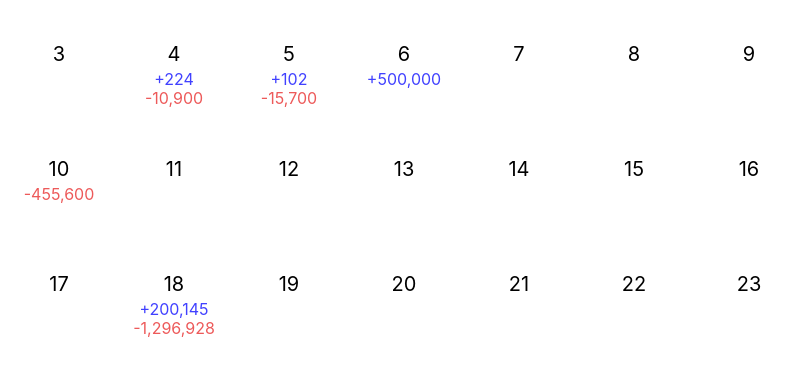
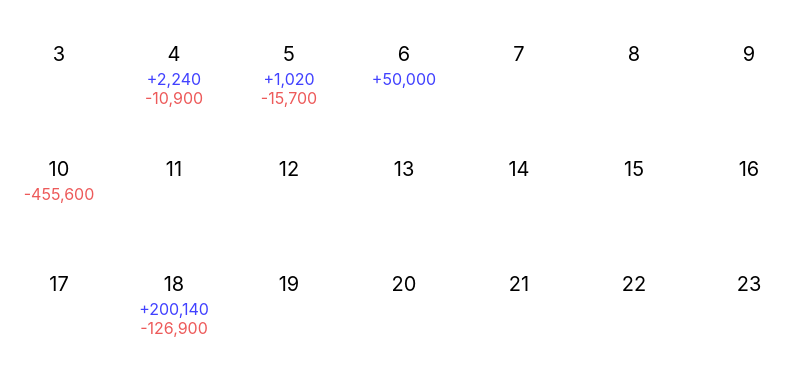
Before and after one commit to JuniorNaver/groupProject, a React (Create React App) app: page / in a window 1280 px wide. Shown: the part 282-670 px from the top of the page, without its empty margins (236-1028 px from the left). Built offline with nearby package versions, Linux system fonts and the light colour scheme; the HTML template or start-up script is replaced by a standard one.

Commit message:
대통합 지원

```diff
--- a/src/pages/Home.js
+++ b/src/pages/Home.js
@@ -12,11 +12,11 @@ const Home = () => {
   // 💰 날짜별 내역 데이터 (예시)
   const transactions = {
     "2025-8-1": { income: 40170, expense: 75240 },
-    "2025-8-4": { income: 224, expense: 10900 },
-    "2025-8-5": { income: 102, expense: 15700 },
-    "2025-8-6": { income: 500000, expense: 0 },
+    "2025-8-4": { income: 2240, expense: 10900 },
+    "2025-8-5": { income: 1020, expense: 15700 },
+    "2025-8-6": { income: 50000, expense: 0 },
     "2025-8-10": { income: 0, expense: 455600 },
-    "2025-8-18": { income: 200145, expense: 1296928 },
+    "2025-8-18": { income: 200140, expense: 126900 },
   };
 
   // 이번 달의 마지막 날짜
```
